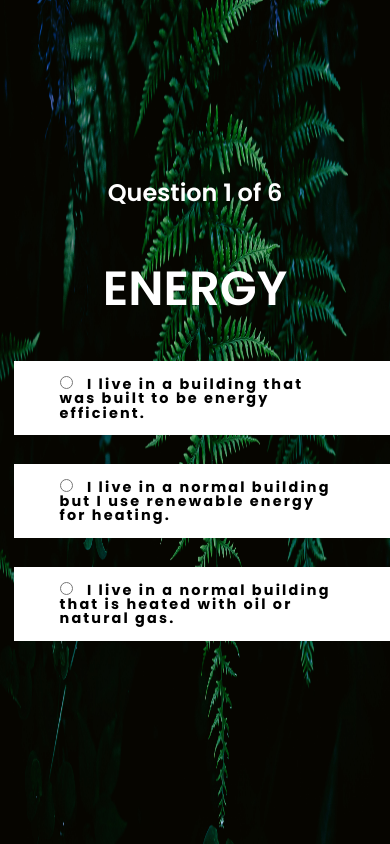
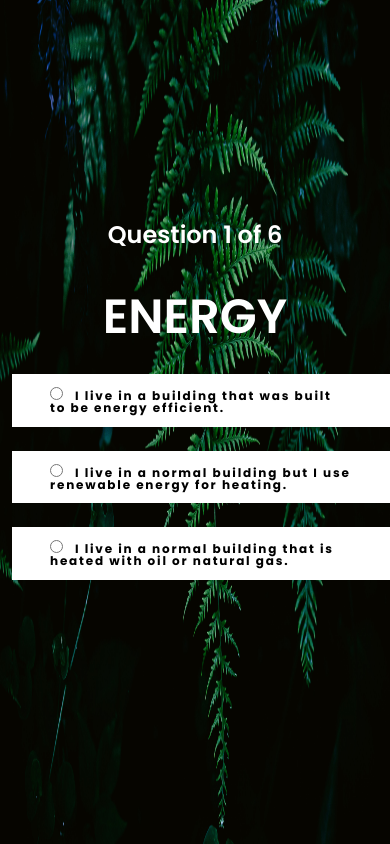
Before and after one commit to RSo21/CarbonFootprint, a React (Create React App) app: page /questions/energy in a window 390 px wide. Built offline with nearby package versions, Linux system fonts and the light colour scheme.

Commit message:
add mobile

```diff
--- a/src/components/Content.jsx
+++ b/src/components/Content.jsx
@@ -6,7 +6,7 @@ import Forest from '../assets/kyle-glenn.jpg';
 
 const Content  = () => {
     return (
-    <section className = "content-main">
+    <section className = "content-main col-full-mob">
         <div className = "content-foto" >
             <img src = {Forest} alt = "forest" />
         </div>
--- a/src/scss/elements/_about.scss
+++ b/src/scss/elements/_about.scss
@@ -1,6 +1,6 @@
-@media only screen and (min-width: 979px) {
 .page-about{
     font-family: $mainFont;
+
     .page-about-img{
         padding-top: 2em;
         text-align: center;
@@ -11,9 +11,14 @@
         text-align: center;
         vertical-align: middle;
         padding: 1em 6em;
+
             p{
               font-size: 1.4em;
               line-height: 1.5em;
+
+                @include mobile{
+                    font-size: 1.3em;
+                }
             }
         }
 
@@ -24,6 +29,10 @@
         font-size: 3em;
         padding: 1.4em 0;
         text-align: center;
+
+            @include mobile{
+                font-size: 2em;
+            }
         }
         .page-about-row{
             display: flex;
@@ -34,6 +43,11 @@
                 padding-top: 1.5em;
                 width: 15em;
                 height: 15em;
+
+                @include mobile{
+                    width: 10em;
+                    height: 10em;
+                }
             }
 
             .page-about-answer{
@@ -43,10 +57,13 @@
                 line-height: 1.5em;
                 padding: 1.5em 3em;
 
+                    @include mobile{
+                        font-size: 1em;
+                    }
+
             }
         }
     }
-
 }
 
 .page-about-line{
@@ -54,8 +71,4 @@
     height: 0.3em;
     margin: 3% 10%;
     width: 80%;
-
 }
-
-
-}
--- a/src/scss/elements/_content.scss
+++ b/src/scss/elements/_content.scss
@@ -1,5 +1,4 @@
-@media only screen and (min-width: 979px) {
-    .content-main{
+   .content-main{
         margin: 0;
         padding: 0;
         display: flex;
@@ -18,6 +17,11 @@
                 background-repeat: no-repeat;
                 padding: 0;
                 margin: 0;
+
+                @include mobile{
+                    width: 100%;
+                    background-size: cover;
+                }
         }
     }
         .content-element{
@@ -33,9 +37,17 @@
                     font-size: 2em;
                     font-weight: 600;
 
+                    @include mobile{
+                        font-size: 1em;
+                    }
+
                     &:last-of-type{
                         font-size: 4em;
                         padding: 1em 0;
+
+                        @include mobile{
+                            font-size: 2em;
+                        }
                     }
                 }
 
@@ -44,6 +56,11 @@
             .content-buttons{
                 display: flex;
                 justify-content: center;
+
+                    @include mobile{
+                        flex-direction: column;
+                    }
+
                 .content-button{
                     letter-spacing: 0.25em;
                     color: $navColorFonts;
@@ -54,6 +71,12 @@
                     font-weight: 700;
                     margin-left: 1em;
 
+                    @include mobile{
+                       padding: 0.7em 1em;
+                       font-size: 1em;
+                       margin-top: 1em;
+                    }
+
                     &:hover{
                         border: 0.2em solid $mainColor;
                     }
@@ -61,4 +84,3 @@
             }
         }
     }
-}
--- a/src/scss/elements/_footer.scss
+++ b/src/scss/elements/_footer.scss
@@ -1,4 +1,3 @@
-@media only screen and (min-width: 979px) {
 .page-footer{
     background-color: $navColorBg;
     height: 8vh;
@@ -6,6 +5,10 @@
     padding-top: 1em;
     padding-bottom: 3em;
     font-family: $mainFont;
+
+        @include mobile{
+            font-size: 1em;
+        }
 
         p{
             color: $navColorFonts;
@@ -18,4 +21,3 @@
             font-size: 1em;
         }
 }
-}
--- a/src/scss/elements/_icons.scss
+++ /dev/null
@@ -1,3 +0,0 @@
-.icon-fligh{
-    font-size: 10px;
-}
--- a/src/scss/elements/_questions.scss
+++ b/src/scss/elements/_questions.scss
@@ -27,7 +27,7 @@
         flex-direction: column;
         position: absolute;
         z-index: 1;
-        top: 20vh;
+        top: 25vh;
 
         .start-question-count{
             padding: 0.5em 0;
@@ -41,6 +41,10 @@
             font-size: 4em;
             color: $navColorFonts;
             font-weight: 600;
+
+            @include mobile{
+                padding: 0.7em 0;
+            }
         }
 
         .start-answer{
@@ -54,6 +58,10 @@
             margin-left: 1em;
             margin-bottom: 2em;
 
+            @include mobile{
+                font-size: 1em;
+            }
+
             label{
                 padding-left: 1em;
             }
@@ -63,30 +71,5 @@
                     color: $choiceColor;
                 }
         }
-
-        // .start-buttons{
-        //     .start-button-prev,
-        //     .start-button-next{
-        //         letter-spacing: 0.15em;
-        //         color: black;
-        //         background: $questionsBg;
-        //         padding: 0.6em 3em;
-        //         border: 0.2em solid $questionsBg;
-        //         font-size: 1.2em;
-        //         font-weight: 700;
-        //         margin-left: 1em;
-
-
-        //         &:hover{
-        //             border: 0.2em solid $choiceColor;
-        //             color: $choiceColor;
-        //         }
-
-        //     }
-
-        // }
-
     }
-
-
 }
--- a/src/scss/main.scss
+++ b/src/scss/main.scss
@@ -7,7 +7,6 @@
 @import "elements/content";
 @import "elements/footer";
 @import "elements/header";
-@import "elements/icons";
 
 @import "elements/questions";
 @import "elements/about";
--- a/src/scss/settings/_all.scss
+++ b/src/scss/settings/_all.scss
@@ -1 +1,7 @@
 $mainFont: 'Poppins';
+
+@mixin mobile{
+    @media (max-width: 978px){
+        @content;
+    }
+}
```
Also changed, not shown: src/scss/elements/_base.scss (+0 -14 lines). Lines whose indentation alone changed are shown as unchanged.
